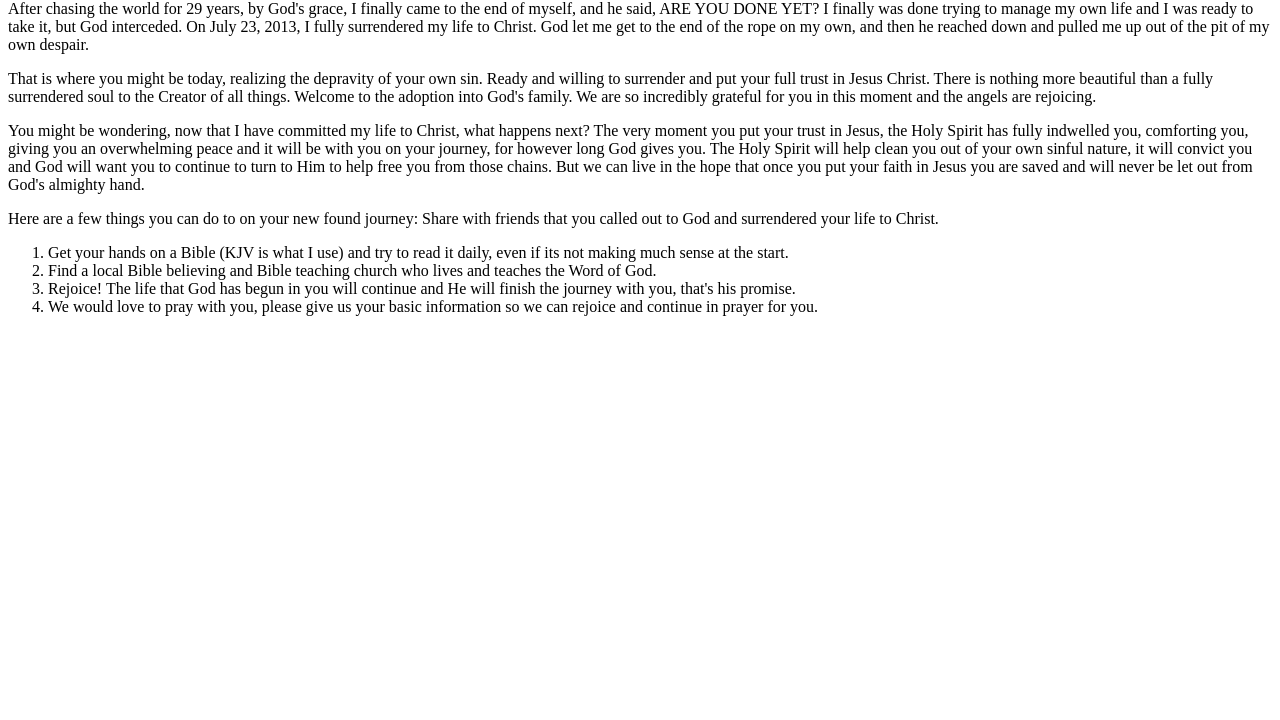
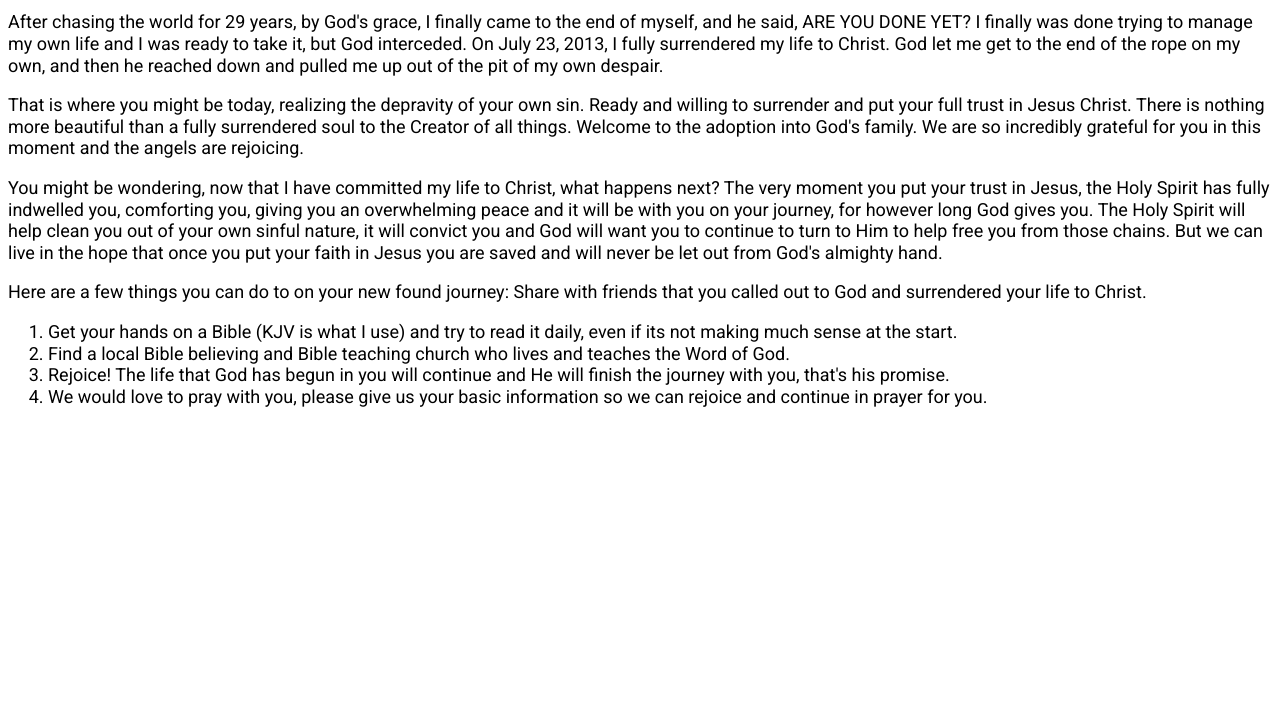
Before and after one commit to kevincanderson/newspaper.goodnewsco, a plain HTML site: page index.html in a window 1280 px wide. Shown: the part 80-800 px from the top of the page. Drawn offline with Linux system fonts and the light colour scheme.

Commit message:
added CSS

```diff
--- /dev/null
+++ b/css/style.css
@@ -0,0 +1,5 @@
+body {
+    font-family: 'Roboto', sans-serif;
+    line-height: 1.2;
+    font-size: 18px;
+}
--- a/index.html
+++ b/index.html
@@ -4,6 +4,14 @@
     <meta charset="UTF-8" />
     <meta http-equiv="X-UA-Compatible" content="IE=edge" />
     <meta name="viewport" content="width=device-width, initial-scale=1.0" />
+    <meta name="robots" content="noindex" />
+    <link rel="stylesheet" href="css/style.css" />
+    <link rel="preconnect" href="https://fonts.googleapis.com" />
+    <link rel="preconnect" href="https://fonts.gstatic.com" crossorigin />
+    <link
+      href="https://fonts.googleapis.com/css2?family=Roboto&display=swap"
+      rel="stylesheet"
+    />
     <title>Newspaper | Good News Co</title>
 
     <script>
```
